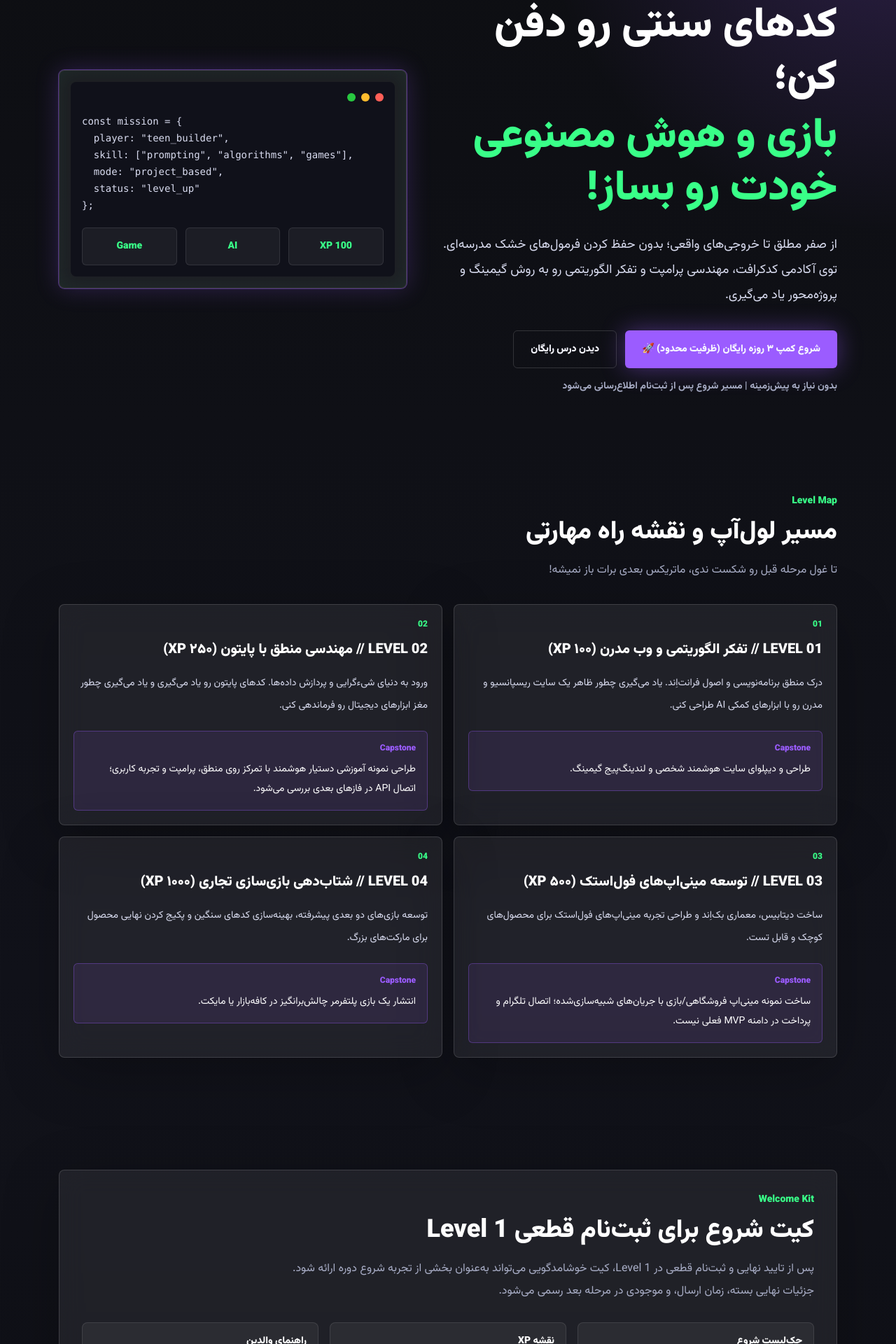
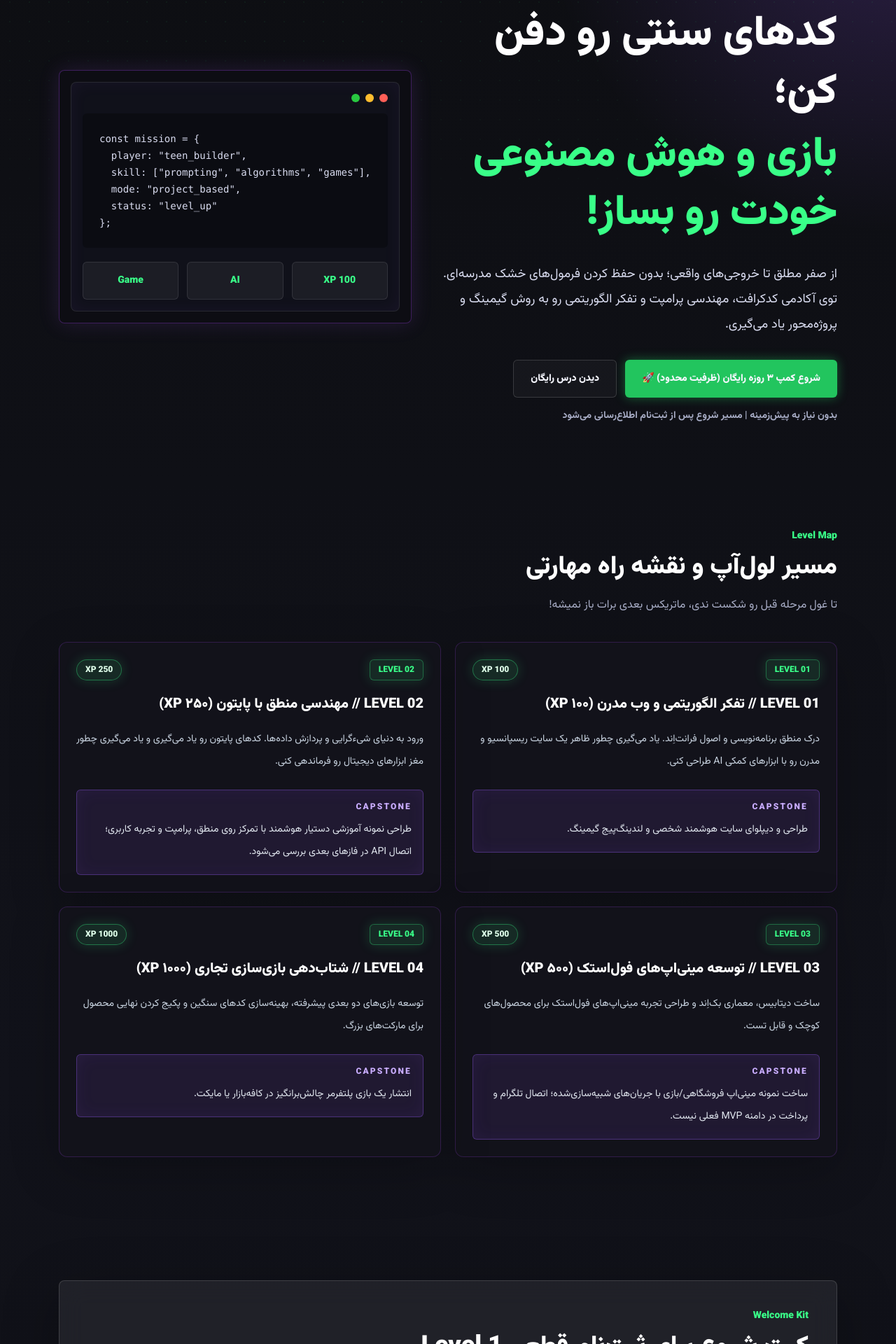
Before and after one commit to mytest19861986/codecraft-ai, a Next.js app in the folder apps/web/: page / in a window 1280 px wide. Shown: the part 179-2099 px from the top of the page at 70% size. Built offline with nearby package versions, Linux system fonts and the light colour scheme.

Commit message:
style: polish codecraft marketing UI

```diff
--- a/apps/web/src/app/(marketing)/bootcamp/page.tsx
+++ b/apps/web/src/app/(marketing)/bootcamp/page.tsx
@@ -16,7 +16,7 @@ export default function BootcampPage() {
         />
         <div className="mt-8 grid gap-4 sm:grid-cols-3">
           {["چالش‌های کوتاه", "منتورینگ سبک", "خروجی قابل نمایش"].map((item) => (
-            <div key={item} className="glass-panel rounded-lg p-4 text-sm font-bold text-white">
+            <div key={item} className="rounded-lg border border-purple-500/20 bg-[#12121a]/80 p-4 text-sm font-bold text-white shadow-[0_0_22px_rgba(168,85,247,0.08)]">
               {item}
             </div>
           ))}
--- a/apps/web/src/app/(marketing)/free-lesson/page.tsx
+++ b/apps/web/src/app/(marketing)/free-lesson/page.tsx
@@ -45,7 +45,7 @@ export default function FreeLessonPage() {
 
           <Link
             href="/bootcamp"
-            className="mt-6 inline-flex w-full items-center justify-center rounded-md bg-[#39ff88] px-5 py-3 text-sm font-black text-[#0d0e12]"
+            className="mt-6 inline-flex w-full items-center justify-center rounded-md bg-[#22c55e] px-5 py-3 text-sm font-black text-black shadow-[0_0_15px_rgba(34,197,94,0.45)] transition-all duration-300 hover:-translate-y-1 hover:scale-[1.02] hover:bg-[#39ff88] hover:shadow-[0_0_25px_rgba(34,197,94,0.75)] focus-visible:outline-none focus-visible:ring-2 focus-visible:ring-[#39ff88] focus-visible:ring-offset-2 focus-visible:ring-offset-[#0d0e12]"
           >
             ثبت‌نام در کمپ ۳ روزه
           </Link>
--- a/apps/web/src/app/globals.css
+++ b/apps/web/src/app/globals.css
@@ -21,6 +21,7 @@ html {
 }
 
 body {
+  position: relative;
   min-height: 100%;
   margin: 0;
   background:
@@ -29,6 +30,17 @@ body {
     linear-gradient(180deg, #0d0e12 0%, #11121a 52%, #0d0e12 100%);
   color: var(--foreground);
   font-family: Arial, Tahoma, sans-serif;
+}
+
+body::before {
+  pointer-events: none;
+  content: "";
+  position: fixed;
+  inset: 0;
+  z-index: -1;
+  background-image: radial-gradient(circle, rgba(57, 255, 136, 0.14) 1px, transparent 1px);
+  background-size: 28px 28px;
+  mask-image: linear-gradient(180deg, rgba(0, 0, 0, 0.56), transparent 72%);
 }
 
 a {
--- a/apps/web/src/components/forms/bootcamp-lead-form.tsx
+++ b/apps/web/src/components/forms/bootcamp-lead-form.tsx
@@ -152,7 +152,7 @@ export function BootcampLeadForm() {
       </div>
 
       <button
-        className="mt-6 w-full rounded-md bg-[#9b5cff] px-5 py-3 text-sm font-black text-white shadow-[0_0_30px_rgba(155,92,255,.35)] disabled:cursor-wait disabled:opacity-70"
+        className="mt-6 w-full rounded-md bg-[#22c55e] px-5 py-3 text-sm font-black text-black shadow-[0_0_15px_rgba(34,197,94,0.45)] transition-all duration-300 hover:-translate-y-1 hover:scale-[1.01] hover:bg-[#39ff88] hover:shadow-[0_0_25px_rgba(34,197,94,0.75)] focus-visible:outline-none focus-visible:ring-2 focus-visible:ring-[#39ff88] focus-visible:ring-offset-2 focus-visible:ring-offset-[#0d0e12] disabled:cursor-wait disabled:opacity-70 disabled:hover:translate-y-0 disabled:hover:scale-100"
         disabled={state === "submitting"}
         type="submit"
         aria-busy={state === "submitting"}
--- a/apps/web/src/components/layout/site-header.tsx
+++ b/apps/web/src/components/layout/site-header.tsx
@@ -26,7 +26,7 @@ export function SiteHeader() {
         </div>
         <Link
           href="/bootcamp"
-          className="rounded-md bg-[#39ff88] px-3 py-2 text-xs font-black text-[#0d0e12] sm:px-4"
+          className="rounded-md bg-[#22c55e] px-3 py-2 text-xs font-black text-black shadow-[0_0_15px_rgba(34,197,94,0.45)] transition-all duration-300 hover:-translate-y-0.5 hover:scale-105 hover:bg-[#39ff88] hover:shadow-[0_0_25px_rgba(34,197,94,0.75)] focus-visible:outline-none focus-visible:ring-2 focus-visible:ring-[#39ff88] focus-visible:ring-offset-2 focus-visible:ring-offset-[#0d0e12] sm:px-4"
         >
           شروع رایگان
         </Link>
--- a/apps/web/src/components/marketing/hero-section.tsx
+++ b/apps/web/src/components/marketing/hero-section.tsx
@@ -3,28 +3,28 @@ import Link from "next/link";
 export function HeroSection() {
   return (
     <section className="relative overflow-hidden">
-      <div className="mx-auto grid min-h-[calc(100vh-4rem)] w-full max-w-6xl gap-8 px-5 py-12 sm:py-16 lg:grid-cols-[1.08fr_0.92fr] lg:items-center">
-        <div>
+      <div className="mx-auto grid min-h-[calc(100svh-4rem)] w-full max-w-6xl gap-10 px-6 py-16 sm:gap-12 sm:px-7 sm:py-18 lg:min-h-[calc(100vh-4rem)] lg:grid-cols-[1.08fr_0.92fr] lg:items-center lg:gap-8 lg:px-5">
+        <div className="pt-2 sm:pt-0">
           <p className="mb-4 inline-flex rounded-md border border-[#39ff88]/30 bg-[#39ff88]/10 px-3 py-2 text-xs font-black text-[#39ff88]">
             آکادمی کدنویسی، AI و بازی‌سازی
           </p>
-          <h1 className="text-4xl font-black leading-tight text-white sm:text-6xl">
+          <h1 className="text-3xl font-black leading-tight text-white sm:text-5xl sm:leading-snug lg:text-6xl">
             کدهای سنتی رو دفن کن؛
             <span className="mt-2 block text-[#39ff88]">بازی و هوش مصنوعی خودت رو بساز!</span>
           </h1>
-          <p className="mt-6 max-w-2xl text-base leading-9 text-[#d9dcf0] sm:text-lg">
+          <p className="mt-6 max-w-2xl text-base leading-9 text-[#d9dcf0] sm:mt-7 sm:text-lg">
             از صفر مطلق تا خروجی‌های واقعی؛ بدون حفظ کردن فرمول‌های خشک مدرسه‌ای. توی آکادمی کدکرافت، مهندسی پرامپت و تفکر الگوریتمی رو به روش گیمینگ و پروژه‌محور یاد می‌گیری.
           </p>
-          <div className="mt-8 flex flex-col gap-3 sm:flex-row">
+          <div className="mt-8 flex flex-col gap-3 sm:flex-row sm:flex-wrap">
             <Link
               href="/bootcamp"
-              className="inline-flex items-center justify-center rounded-md bg-[#9b5cff] px-6 py-4 text-sm font-black text-white shadow-[0_0_34px_rgba(155,92,255,.42)] transition-colors hover:bg-[#8a4de8]"
+              className="inline-flex items-center justify-center rounded-md bg-[#22c55e] px-6 py-4 text-sm font-black text-black shadow-[0_0_15px_rgba(34,197,94,0.45)] transition-all duration-300 hover:-translate-y-1 hover:scale-[1.02] hover:bg-[#39ff88] hover:shadow-[0_0_25px_rgba(34,197,94,0.75)] focus-visible:outline-none focus-visible:ring-2 focus-visible:ring-[#39ff88] focus-visible:ring-offset-2 focus-visible:ring-offset-[#0d0e12]"
             >
               شروع کمپ ۳ روزه رایگان (ظرفیت محدود) 🚀
             </Link>
             <Link
               href="/free-lesson"
-              className="inline-flex items-center justify-center rounded-md border border-white/15 px-6 py-4 text-sm font-black text-white"
+              className="inline-flex items-center justify-center rounded-md border border-white/15 bg-white/[0.03] px-6 py-4 text-sm font-black text-white transition duration-200 hover:-translate-y-0.5 hover:border-[#39ff88]/45 hover:bg-white/[0.07] focus-visible:outline-none focus-visible:ring-2 focus-visible:ring-[#39ff88] focus-visible:ring-offset-2 focus-visible:ring-offset-[#0d0e12]"
             >
               دیدن درس رایگان
             </Link>
@@ -32,14 +32,14 @@ export function HeroSection() {
           <p className="mt-4 text-sm font-bold text-[#a9aec7]">بدون نیاز به پیش‌زمینه | مسیر شروع پس از ثبت‌نام اطلاع‌رسانی می‌شود</p>
         </div>
 
-        <div className="glass-panel neon-ring rounded-lg p-4">
-          <div className="rounded-lg bg-[#10111a] p-4">
+        <div className="rounded-lg border border-purple-500/30 bg-[#0d0d13] p-3 shadow-[0_0_30px_rgba(168,85,247,0.15)] sm:p-4">
+          <div className="rounded-lg border border-white/10 bg-[#10111a] p-3 shadow-[inset_0_0_24px_rgba(168,85,247,0.06)] sm:p-4">
             <div className="mb-4 flex gap-2">
               <span className="size-3 rounded-full bg-[#ff5f57]" />
               <span className="size-3 rounded-full bg-[#ffbd2e]" />
               <span className="size-3 rounded-full bg-[#28c840]" />
             </div>
-            <pre className="overflow-hidden whitespace-pre-wrap text-left text-xs leading-6 text-[#d9dcf0] sm:text-sm" dir="ltr">
+            <pre className="overflow-x-auto whitespace-pre rounded-md bg-black/30 p-4 text-left font-mono text-xs leading-6 text-[#d9dcf0] md:p-6 md:text-sm" dir="ltr">
 {`const mission = {
   player: "teen_builder",
   skill: ["prompting", "algorithms", "games"],
--- a/apps/web/src/components/marketing/levels-section.tsx
+++ b/apps/web/src/components/marketing/levels-section.tsx
@@ -28,6 +28,8 @@ const levels = [
 ];
 
 export function LevelsSection() {
+  const xpLabels = ["100 XP", "250 XP", "500 XP", "1000 XP"];
+
   return (
     <section className="mx-auto w-full max-w-6xl px-5 py-14 sm:py-20">
       <SectionHeading
@@ -35,15 +37,25 @@ export function LevelsSection() {
         title="مسیر لول‌آپ و نقشه راه مهارتی"
         subtitle="تا غول مرحله قبل رو شکست ندی، ماتریکس بعدی برات باز نمیشه!"
       />
-      <div className="mt-8 grid gap-4 md:grid-cols-2">
+      <div className="mt-9 grid gap-5 md:grid-cols-2">
         {levels.map((level, index) => (
-          <article key={level.title} className="glass-panel rounded-lg p-5">
-            <p className="text-xs font-black text-[#39ff88]">0{index + 1}</p>
-            <h3 className="mt-3 text-xl font-black leading-8 text-white">{level.title}</h3>
-            <p className="mt-4 text-sm leading-8 text-[#d9dcf0]">{level.description}</p>
-            <div className="mt-5 rounded-md border border-[#9b5cff]/35 bg-[#9b5cff]/10 p-4">
-              <p className="text-xs font-black text-[#9b5cff]">Capstone</p>
-              <p className="mt-2 text-sm leading-7 text-white">{level.capstone}</p>
+          <article
+            key={level.title}
+            className="group rounded-xl border border-purple-500/20 bg-[#12121a] p-5 shadow-[0_18px_70px_rgba(0,0,0,0.22)] transition-all duration-300 hover:-translate-y-1 hover:border-purple-500/60 hover:shadow-[0_0_34px_rgba(57,255,136,.12)] sm:p-6"
+          >
+            <div className="flex flex-wrap items-center justify-between gap-3">
+              <p className="rounded-md border border-[#39ff88]/30 bg-[#39ff88]/10 px-3 py-1.5 text-xs font-black text-[#39ff88] shadow-[0_0_18px_rgba(57,255,136,.18)]">
+                LEVEL 0{index + 1}
+              </p>
+              <p className="rounded-full border border-[#39ff88]/35 bg-[#39ff88]/10 px-3 py-1.5 text-xs font-black text-[#dfffea] shadow-[0_0_18px_rgba(57,255,136,.18)]">
+                {xpLabels[index]}
+              </p>
+            </div>
+            <h3 className="mt-4 text-xl font-black leading-8 text-white transition-colors duration-300 group-hover:text-[#22c55e] sm:leading-9">{level.title}</h3>
+            <p className="mt-4 text-sm leading-8 text-slate-300">{level.description}</p>
+            <div className="mt-6 rounded-md border border-[#9b5cff]/35 bg-[#9b5cff]/10 p-4 shadow-[inset_0_0_24px_rgba(155,92,255,.08)]">
+              <p className="text-xs font-black uppercase tracking-[0.18em] text-[#c9adff]">Capstone</p>
+              <p className="mt-2 text-sm leading-8 text-slate-200">{level.capstone}</p>
             </div>
           </article>
         ))}
--- a/apps/web/src/components/marketing/parents-faq-section.tsx
+++ b/apps/web/src/components/marketing/parents-faq-section.tsx
@@ -28,9 +28,9 @@ export function ParentsFaqSection() {
       />
       <div className="mt-8 grid gap-4">
         {faqs.map((faq) => (
-          <article key={faq.question} className="glass-panel rounded-lg p-5">
-            <h3 className="text-lg font-black leading-8 text-white">{faq.question}</h3>
-            <p className="mt-3 text-sm leading-8 text-[#d9dcf0]">{faq.answer}</p>
+          <article key={faq.question} className="rounded-lg border border-white/12 bg-white/[0.055] px-5 py-6 shadow-[0_16px_48px_rgba(0,0,0,0.18)] backdrop-blur-md sm:px-7 sm:py-7">
+            <h3 className="text-lg font-black leading-9 text-white">{faq.question}</h3>
+            <p className="mt-3 text-sm leading-8 text-[#d9dcf0] sm:leading-9">{faq.answer}</p>
           </article>
         ))}
       </div>
--- a/apps/web/src/components/marketing/welcome-kit-section.tsx
+++ b/apps/web/src/components/marketing/welcome-kit-section.tsx
@@ -2,16 +2,16 @@ import { SectionHeading } from "@/components/ui/section-heading";
 
 export function WelcomeKitSection() {
   return (
-    <section className="mx-auto w-full max-w-6xl px-5 py-14 sm:py-20">
-      <div className="glass-panel rounded-lg p-6 sm:p-8">
+    <section className="mx-auto w-full max-w-6xl px-5 py-16 sm:py-24">
+      <div className="glass-panel rounded-lg p-6 sm:p-8 lg:p-10">
         <SectionHeading
           eyebrow="Welcome Kit"
           title="کیت شروع برای ثبت‌نام قطعی Level 1"
           subtitle="پس از تایید نهایی و ثبت‌نام قطعی در Level 1، کیت خوشامدگویی می‌تواند به‌عنوان بخشی از تجربه شروع دوره ارائه شود. جزئیات نهایی بسته، زمان ارسال، و موجودی در مرحله بعد رسمی می‌شود."
         />
-        <div className="mt-7 grid gap-4 sm:grid-cols-3">
+        <div className="mt-10 grid gap-4 sm:grid-cols-3 sm:gap-6">
           {["چک‌لیست شروع", "نقشه XP", "راهنمای والدین"].map((item) => (
-            <div key={item} className="rounded-lg border border-white/10 bg-white/5 p-4 text-sm font-black text-white">
+            <div key={item} className="rounded-lg border border-purple-500/20 bg-[#12121a]/80 p-5 text-sm font-black leading-7 text-white shadow-[0_0_24px_rgba(168,85,247,0.08)] sm:p-6">
               {item}
             </div>
           ))}
```
Also changed, not shown: apps/web/src/app/(marketing)/parents/page.tsx (+4 -4 lines).
